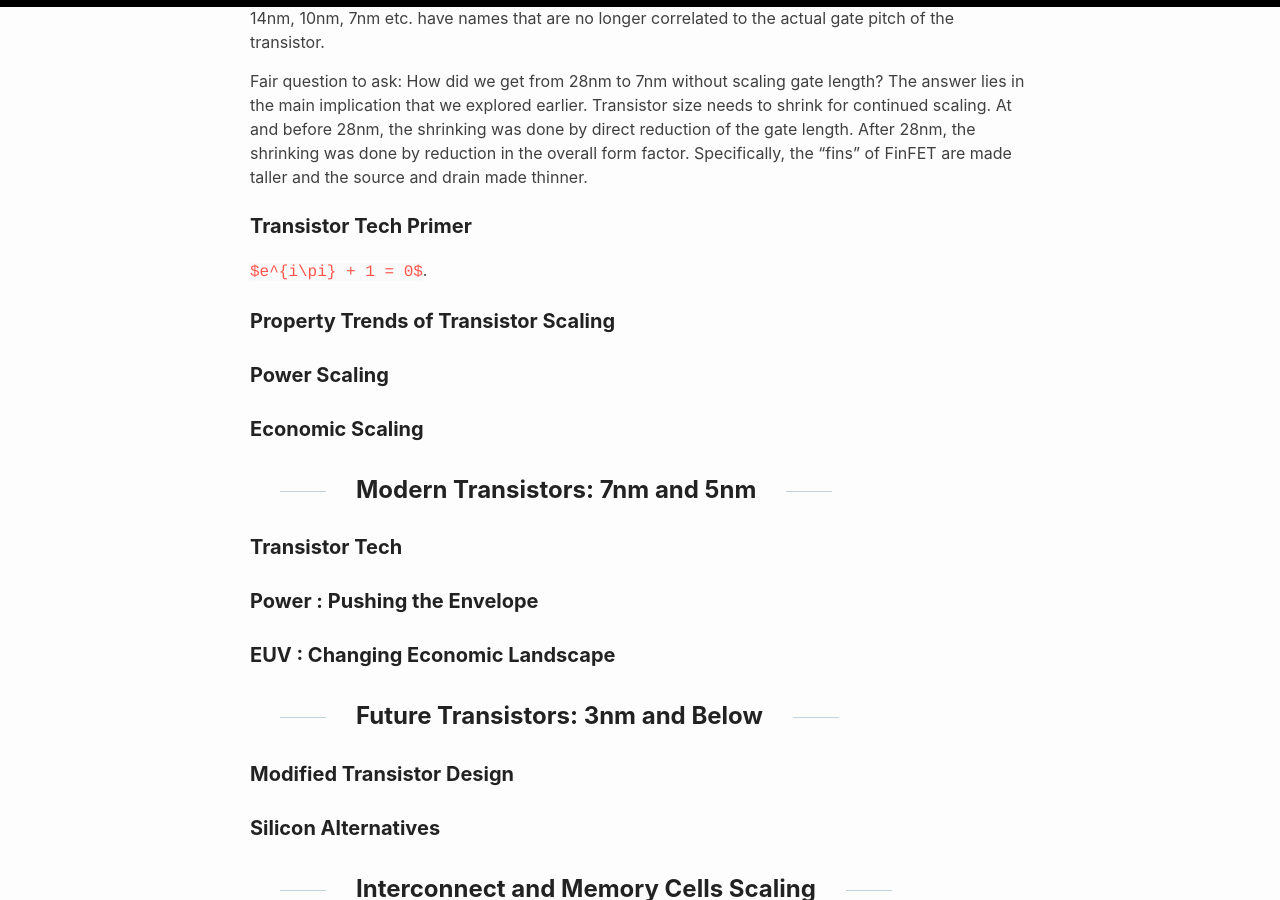
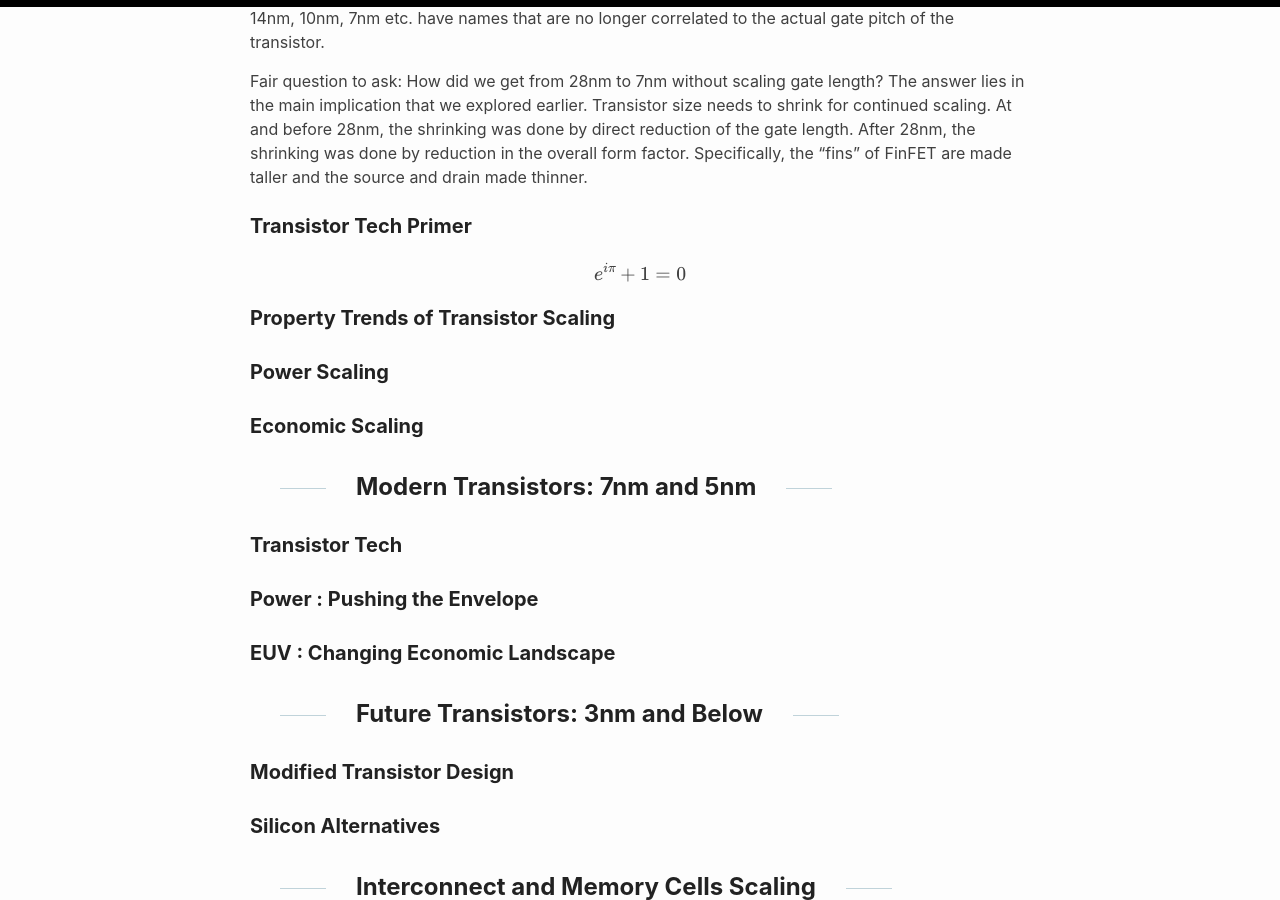
Before and after one commit to nipunagarwala/nipunagarwala.github.io, a Jekyll site: the page built from _posts/2020-10-06-Semiconductor-process-tech-future.md, in a window 1280 px wide and 900 px high, scrolled down 2387 px. Built offline with Jekyll 4.4.1, drawn with Linux system fonts in a browser that asks for light colours; formulas are drawn with MathJax 3.

```diff
--- a/_posts/2020-10-06-Semiconductor-process-tech-future.md
+++ b/_posts/2020-10-06-Semiconductor-process-tech-future.md
@@ -38,7 +38,7 @@ Fair question to ask: How did we get from 28nm to 7nm without scaling gate lengt
 
 ### Transistor Tech Primer
 
-`$e^{i\pi} + 1 = 0$`.
+\\[ e^{i\pi} + 1 = 0 \\]
 
 
 ### Property Trends of Transistor Scaling
```
